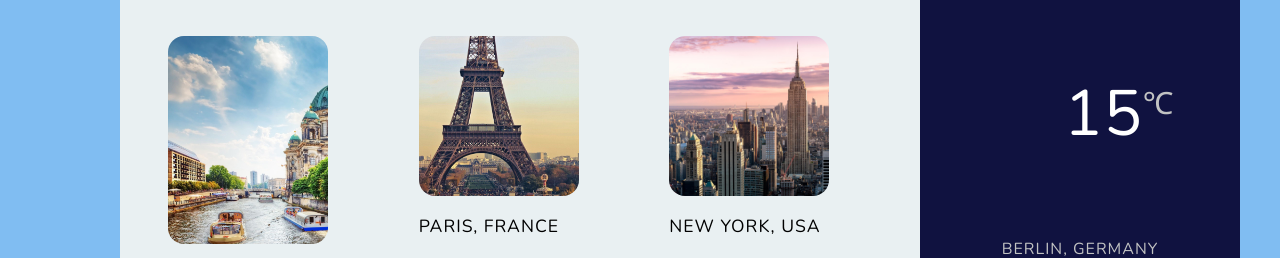
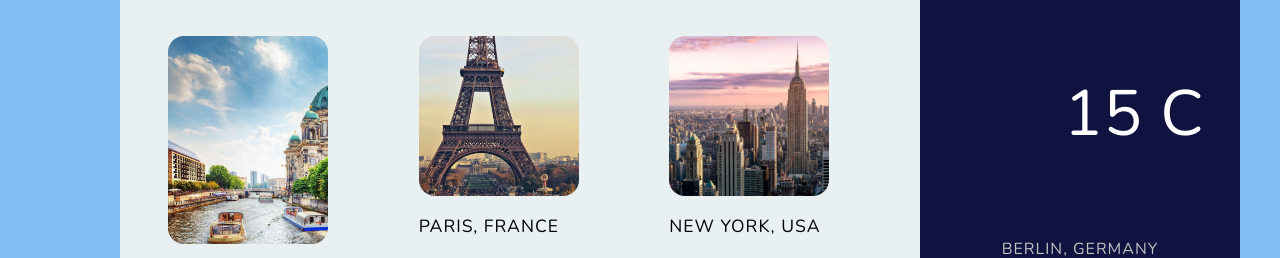
Before and after one commit to placiderapson/weather-monitor-with-next, a Next.js app: page / in a window 1280 px wide. Shown: the part 346-604 px from the top of the page. Built offline with nearby package versions, Linux system fonts and the light colour scheme; no server answers; a web font is replaced by a local one.

Commit message:
Get rid of unwanted code

```diff
--- a/components/shared/Temperature.jsx
+++ b/components/shared/Temperature.jsx
@@ -7,10 +7,7 @@ const Temperature = () => {
 
   return (
     <div className="Temperature">
-      <p className="Temperature__value">{context.state.currentTemperature}</p>
-      <p className="Temperature__unit">
-        <sup> &#8451;</sup>
-      </p>
+      <p className="Temperature__value">{context.state.currentTemperature} C</p>
     </div>
   );
 };
```
